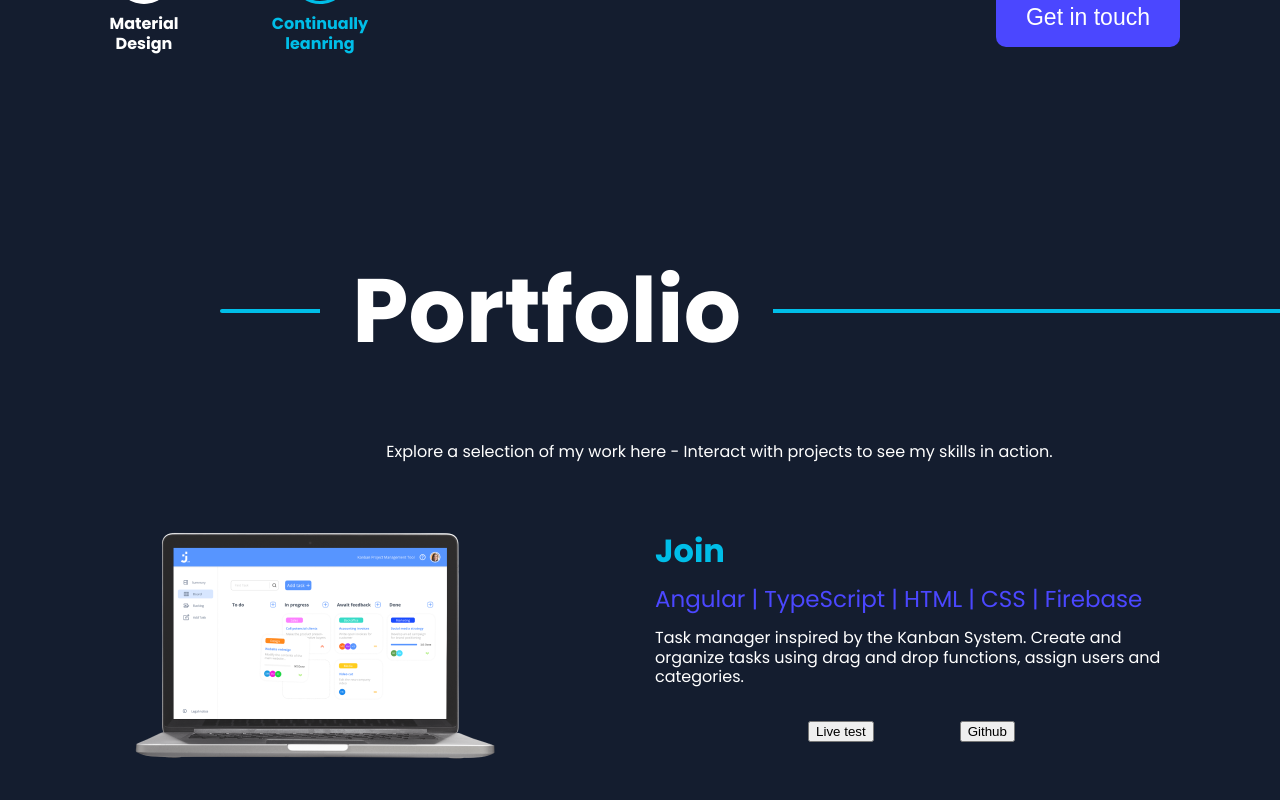
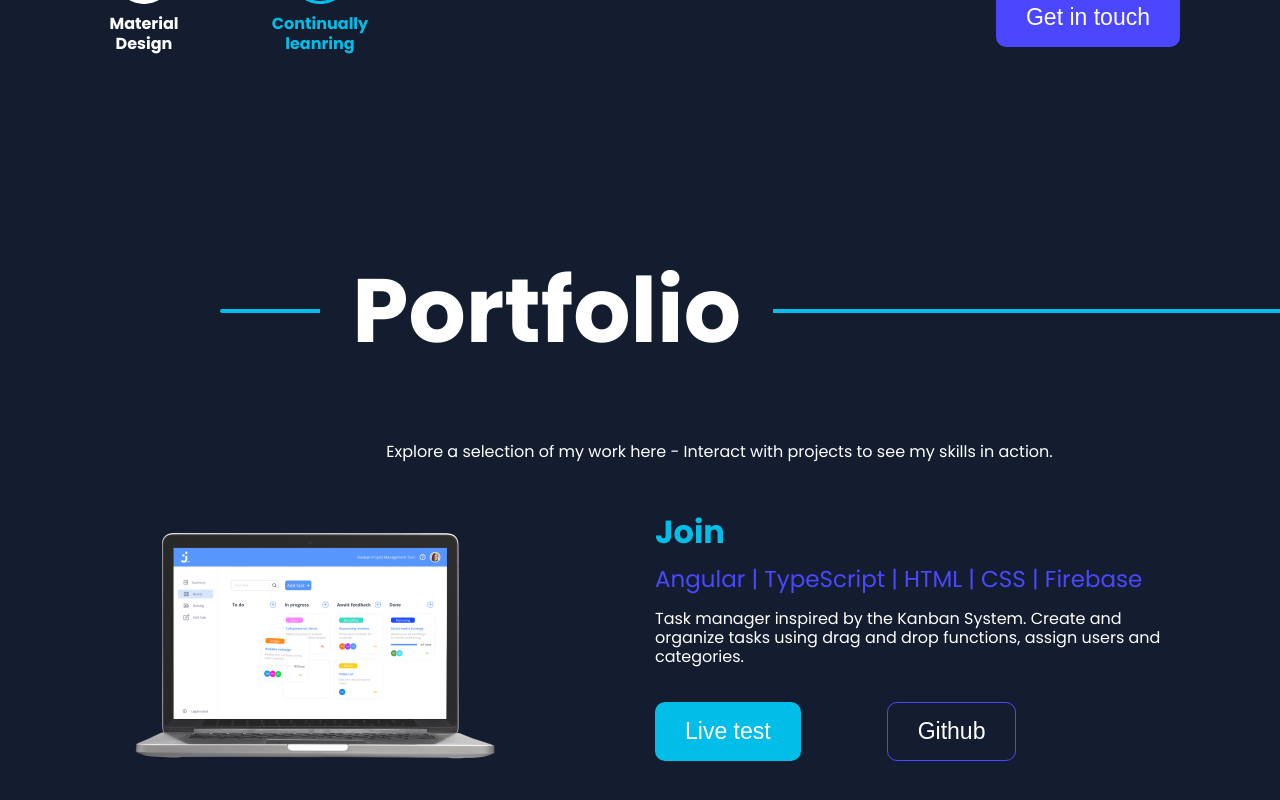
Before and after one commit to ProRuan/portfolio, an Angular app: page / in a window 1280 px wide. Shown: the part 2271-3071 px from the top of the page. Built offline with nearby package versions, Linux system fonts and the light colour scheme.

Commit message:
prepared a project sample

```diff
--- a/src/app/my-skills/my-skills.component.scss
+++ b/src/app/my-skills/my-skills.component.scss
@@ -80,6 +80,7 @@
   margin: 0;
 }
 
+// double code!!!
 .get-in-touch-btn {
   @include font();
   padding: 15px 30px;
--- a/src/app/portfolio/portfolio.component.html
+++ b/src/app/portfolio/portfolio.component.html
@@ -26,8 +26,8 @@
                         </p>
                     </div>
                     <div class="project-button-box">
-                        <button>Live test</button>
-                        <button>Github</button>
+                        <button class="live-test-btn">Live test</button>
+                        <button class="github-btn">Github</button>
                     </div>
                 </div>
             </div>
--- a/src/app/portfolio/portfolio.component.scss
+++ b/src/app/portfolio/portfolio.component.scss
@@ -69,8 +69,32 @@
 }
 
 .project-button-box {
+  width: 100%;
+  // height: 65.36px;
   display: flex;
   gap: 86px;
 }
 
-// style buttons
+// double code!!!
+.live-test-btn {
+  @include font();
+  padding: 15px 30px;
+  color: white;
+  background-color: $prim2;
+  border: unset;
+  border-radius: 10px;
+
+  // drop shadow???
+}
+
+// double code!!!
+.github-btn {
+  @include font();
+  padding: 15px 30px;
+  color: white;
+  background-color: transparent;
+  border: 1px solid $prim1;
+  border-radius: 10px;
+
+  // drop shadow???
+}
```
